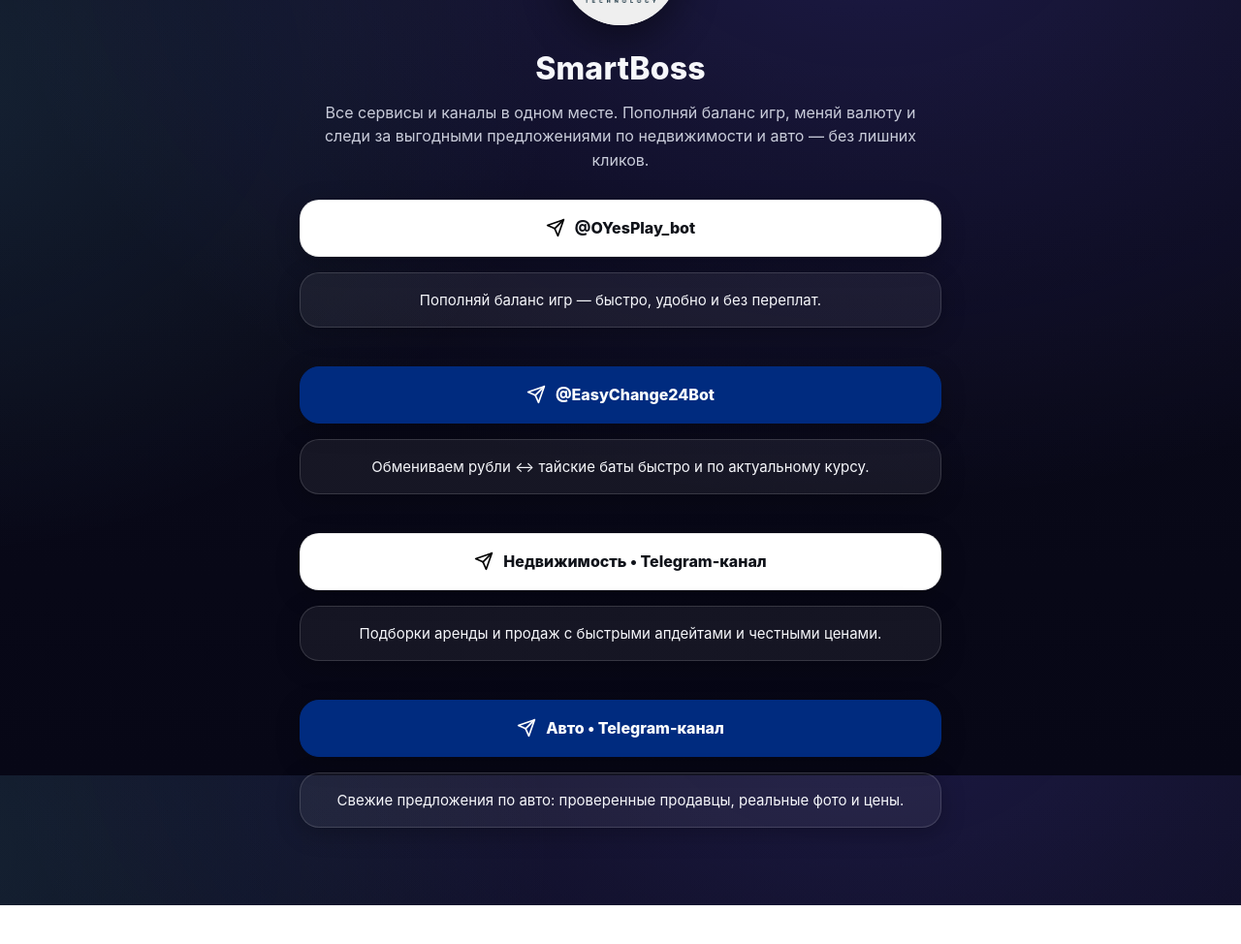
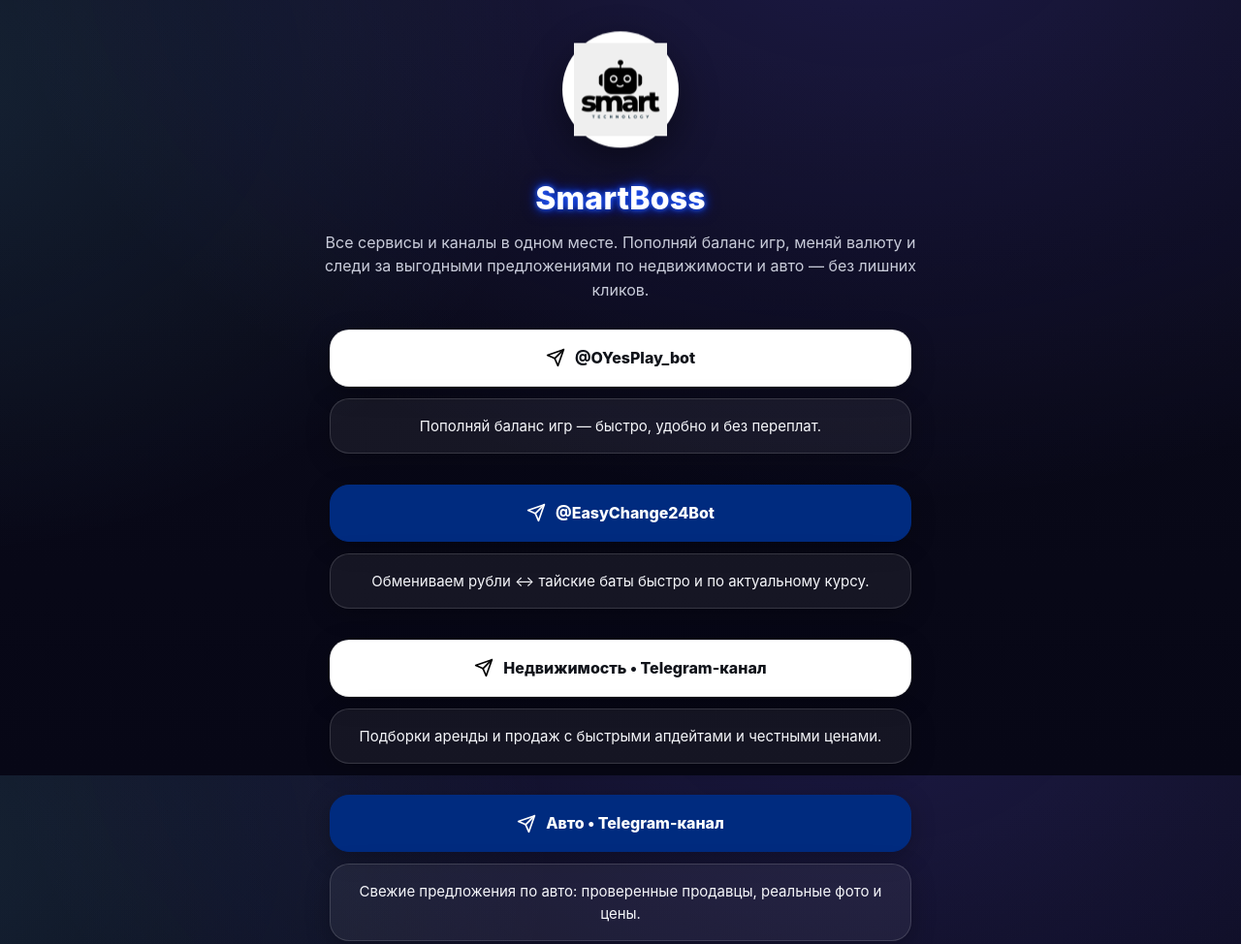
Before and after one commit to elsman12/smartboss-site, a plain HTML site: page index.html in a window 1280 px wide. Shown: the top 974 px of the page at 97% size. Before the commit the page ends 934 px from the top, so only its background shows below. Drawn offline with Linux system fonts and the light colour scheme.

Commit message:
Update index.html

```diff
--- a/index.html
+++ b/index.html
@@ -23,70 +23,112 @@
     }
 
     * { box-sizing: border-box; }
-
     html, body {
       height: 100%;
       margin: 0;
     }
-
     body {
-      min-height: 100vh;
-      display: flex;
-      flex-direction: column;
-      justify-content: center;
-      align-items: center;
       color: var(--text);
       background: radial-gradient(900px 600px at 70% -10%, rgba(104,91,255,.18), transparent),
                   radial-gradient(700px 500px at -10% 10%, rgba(105,219,255,.12), transparent),
-                  linear-gradient(180deg, var(--bg2) 0%, var(--bg1) 100%);
-      background-repeat: no-repeat;
-      background-attachment: fixed;
+                  linear-gradient(180deg, var(--bg2), var(--bg1));
       font: 16px/1.55 Inter, system-ui, -apple-system, Segoe UI, Roboto, Arial, sans-serif;
-    }
-
-    .wrap {
-      width: 100%;
-      max-width: 860px;
-      text-align: center;
+      display: flex;
+      flex-direction: column;
+      align-items: center;
+      justify-content: flex-start;
       padding: 40px 16px;
     }
 
+    /* ===== ЛОГО ===== */
     .logo {
       width: 120px;
       height: 120px;
-      border-radius: 50%;
+      border-radius: 9999px;
       display: grid;
       place-items: center;
       margin: 0 auto 20px;
       background: #fff;
       box-shadow: var(--shadow);
-      overflow: hidden;
+      padding: 12px;
+      overflow: visible;
+      animation: fadeIn 1.4s ease-out, float 3.5s ease-in-out infinite;
     }
-    .logo img { width: 100%; height: 100%; object-fit: contain; }
+    .logo img {
+      max-width: 100%;
+      max-height: 100%;
+      width: auto;
+      height: auto;
+      object-fit: contain;
+    }
 
+    @keyframes fadeIn {
+      from {
+        opacity: 0;
+        transform: translateY(-20px) scale(0.9);
+      }
+      to {
+        opacity: 1;
+        transform: translateY(0) scale(1);
+      }
+    }
+
+    @keyframes float {
+      0% { transform: translateY(0); }
+      50% { transform: translateY(-8px); }
+      100% { transform: translateY(0); }
+    }
+
+    /* ===== ТЕКСТ ===== */
     h1 {
       margin: 0 0 8px;
       font-weight: 800;
       font-size: 32px;
       letter-spacing: .2px;
+      text-align: center;
+      opacity: 0;
+      transform: translateY(15px);
+      animation: textFadeIn 1.2s ease-out forwards, glow 2.5s ease-in-out infinite alternate;
+      animation-delay: 0.4s;
     }
 
     .sub {
       margin: 0 auto 28px;
       color: var(--muted);
       max-width: 620px;
+      text-align: center;
+      opacity: 0;
+      transform: translateY(15px);
+      animation: textFadeIn 1.2s ease-out forwards;
+      animation-delay: 0.8s;
     }
 
-    .stack { display: flex; flex-direction: column; gap: 0; align-items: center; }
+    @keyframes textFadeIn {
+      0% { opacity: 0; transform: translateY(15px); }
+      100% { opacity: 1; transform: translateY(0); }
+    }
+
+    @keyframes glow {
+      0% {
+        text-shadow: 0 0 5px #3366ff, 0 0 10px #003cff, 0 0 15px #001f8b;
+        color: #ffffff;
+      }
+      100% {
+        text-shadow: 0 0 15px #5b8eff, 0 0 25px #0040ff, 0 0 35px #0026a3;
+        color: #f6f7fb;
+      }
+    }
+
+    /* ===== БЛОКИ ===== */
+    .stack { display: flex; flex-direction: column; gap: 0; align-items: center; width: 100%; max-width: 600px; }
 
     .block {
       display: flex;
       flex-direction: column;
-      gap: 16px;
-      margin-bottom: 40px;
+      gap: 12px;
+      margin-bottom: 32px;
       align-items: center;
       width: 100%;
-      max-width: 80%;
     }
 
     .btn, .card {
@@ -105,8 +147,15 @@
       box-shadow: 0 6px 24px rgba(0,0,0,.25);
     }
 
-    .btn .icon { width: 20px; height: 20px; flex-shrink: 0; }
-    .btn:hover { transform: translateY(-2px); box-shadow: 0 8px 30px rgba(0,0,0,.35); }
+    .btn .icon {
+      width: 20px;
+      height: 20px;
+      flex-shrink: 0;
+    }
+    .btn:hover {
+      transform: translateY(-2px);
+      box-shadow: 0 8px 30px rgba(0,0,0,.35);
+    }
     .btn:active { transform: translateY(1px); }
 
     .btn--light {
@@ -114,7 +163,6 @@
       color: var(--darkText);
       border: 1px solid rgba(0,0,0,.08);
     }
-    .btn--light:hover { filter: brightness(1.02); }
 
     .btn--purple {
       background: var(--accent);
@@ -136,21 +184,19 @@
     }
 
     @media (max-width:480px){
-      h1{font-size:26px}
-      .sub{font-size:14px}
-      .block{max-width:100%}
+      h1 { font-size: 26px; }
+      .sub { font-size: 14px; }
+      .logo { width: 88px; height: 88px; padding: 10px; }
     }
   </style>
 </head>
 <body>
-  <div class="wrap">
   <div class="logo">
     <img src="./logo.png" alt="SmartBoss">
   </div>
+
   <h1>SmartBoss</h1>
-    <p class="sub">
-      Все сервисы и каналы в одном месте. Пополняй баланс игр, меняй валюту и следи за выгодными предложениями по недвижимости и авто — без лишних кликов.
-    </p>
+  <p class="sub">Все сервисы и каналы в одном месте. Пополняй баланс игр, меняй валюту и следи за выгодными предложениями по недвижимости и авто — без лишних кликов.</p>
 
   <div class="stack">
     <div class="block">
@@ -185,14 +231,5 @@
       <div class="card">Свежие предложения по авто: проверенные продавцы, реальные фото и цены.</div>
     </div>
   </div>
-  </div>
-
-  <script>
-    function isMobile(){return /Android|iPhone|iPad|iPod/i.test(navigator.userAgent)}
-    document.querySelectorAll('a[href^="https://t.me/"]').forEach(a=>{
-      const u=new URL(a.href); const user=u.pathname.replace('/','');
-      if(isMobile()){ a.href = `tg://resolve?domain=${encodeURIComponent(user)}`; }
-    });
-  </script>
 </body>
 </html>
```
Lines whose indentation alone changed are shown as unchanged.
